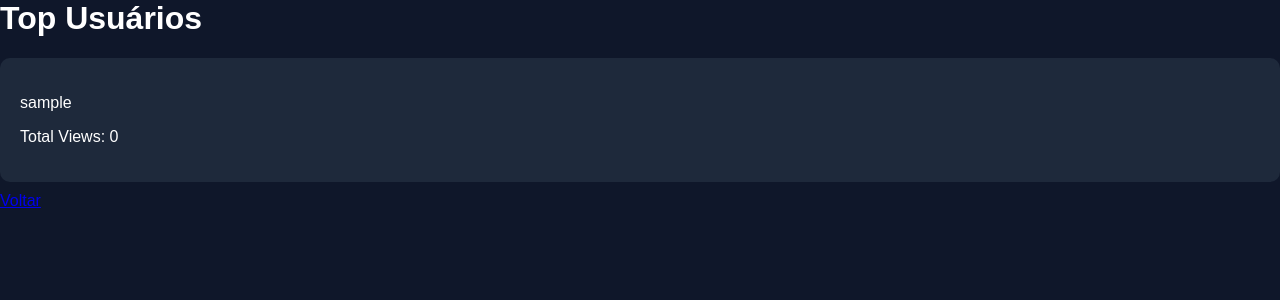
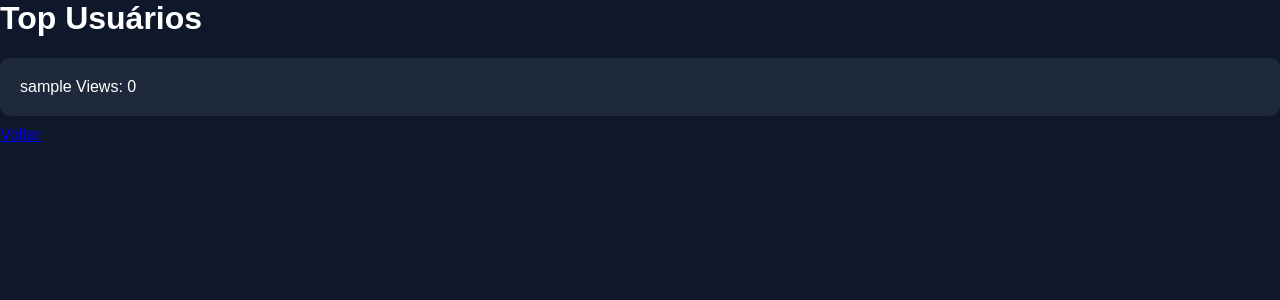
Before and after one commit to wagnermarzzo/traffic-exchange, a Flask app: page /ranking in a window 1280 px wide. Shown: the top 300 px of the page. Run offline with Flask 3, Linux system fonts and the light colour scheme; the visitor is signed in with stand-in values (Sample User, id 1); data comes from the database, SQL or seed files in the repository.

Commit message:
Refactor user display in ranking.html

```diff
--- a/templates/ranking.html
+++ b/templates/ranking.html
@@ -6,8 +6,8 @@
 
 <div class="card">
 
-<p>{{user[0]}}</p>
-<p>Total Views: {{user[1]}}</p>
+{{user[0]}}
+Views: {{user[1]}}
 
 </div>
 
```
